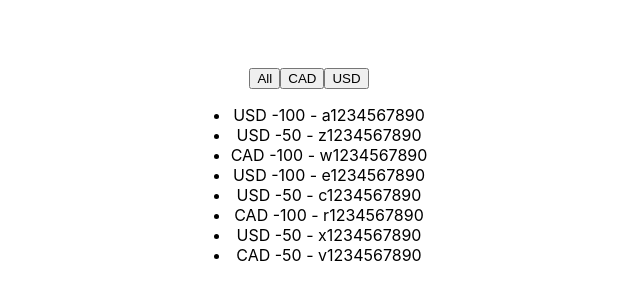
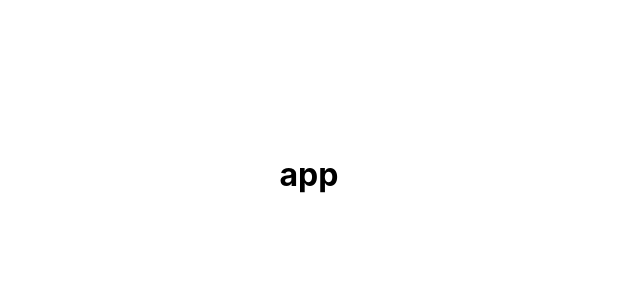
Before and after one commit to Odinokun/ca-microtasks, a React (Create React App) app: page / in a window 1280 px wide. Shown: the part 226-526 px from the top of the page, without its empty margins (331-971 px from the left). Built offline with nearby package versions, Linux system fonts and the light colour scheme.

Commit message:
Remove Btn and Money components; simplify App component structure

```diff
--- a/src/App.tsx
+++ b/src/App.tsx
@@ -1,55 +1,9 @@
-import { useState } from 'react';
 import './App.css';
-import { Money } from './components/Money';
-
-export type BanknotesType = 'USD' | 'CAD' | 'All';
-
-export type MoneyType = {
-  banknotes: BanknotesType;
-  value: number;
-  number: string;
-};
 
 function App() {
-  // const [money, setMoney] = useState<MoneyType[]>([
-  //   { banknotes: 'USD', value: 100, number: ' a1234567890' },
-  //   { banknotes: 'USD', value: 50, number: ' z1234567890' },
-  //   { banknotes: 'CAD', value: 100, number: ' w1234567890' },
-  //   { banknotes: 'USD', value: 100, number: ' e1234567890' },
-  //   { banknotes: 'USD', value: 50, number: ' c1234567890' },
-  //   { banknotes: 'CAD', value: 100, number: ' r1234567890' },
-  //   { banknotes: 'USD', value: 50, number: ' x1234567890' },
-  //   { banknotes: 'CAD', value: 50, number: ' v1234567890' },
-  // ]);
-  const money: MoneyType[] = [
-    { banknotes: 'USD', value: 100, number: ' a1234567890' },
-    { banknotes: 'USD', value: 50, number: ' z1234567890' },
-    { banknotes: 'CAD', value: 100, number: ' w1234567890' },
-    { banknotes: 'USD', value: 100, number: ' e1234567890' },
-    { banknotes: 'USD', value: 50, number: ' c1234567890' },
-    { banknotes: 'CAD', value: 100, number: ' r1234567890' },
-    { banknotes: 'USD', value: 50, number: ' x1234567890' },
-    { banknotes: 'CAD', value: 50, number: ' v1234567890' },
-  ];
-  const [filter, setFilter] = useState<BanknotesType>('All');
-
-  const filterMoney = (value: BanknotesType) => {
-    setFilter(value);
-  };
-
-  let currentMoney = money;
-  if (filter === 'USD') {
-    currentMoney = money.filter(item => item.banknotes === 'USD');
-  } else if (filter === 'CAD') {
-    currentMoney = money.filter(item => item.banknotes === 'CAD');
-  }
-
   return (
     <div className='App'>
-      <Money
-        currentMoney={currentMoney}
-        filterMoney={(value: BanknotesType) => filterMoney(value)}
-      />
+      <h1>app</h1>
     </div>
   );
 }
--- a/src/components/Btn.tsx
+++ /dev/null
@@ -1,10 +0,0 @@
-import { FC } from 'react';
-
-type PropsType = {
-  name: string;
-  callback: () => void;
-};
-
-export const Btn: FC<PropsType> = ({ name, callback }) => {
-  return <button onClick={callback}>{name}</button>;
-};
--- a/src/components/Money.tsx
+++ /dev/null
@@ -1,29 +0,0 @@
-import { FC } from 'react';
-import { Btn } from './Btn';
-import { BanknotesType, MoneyType } from '../App';
-
-type PropsType = {
-  currentMoney: MoneyType[];
-  filterMoney: (value: BanknotesType) => void;
-};
-
-export const Money: FC<PropsType> = ({ currentMoney, filterMoney }) => {
-  return (
-    <div>
-      <div>
-        <Btn name='All' callback={() => filterMoney('All')} />
-        <Btn name='CAD' callback={() => filterMoney('CAD')} />
-        <Btn name='USD' callback={() => filterMoney('USD')} />
-      </div>
-
-      <ul>
-        {currentMoney.map((item, index) => (
-          <li key={index}>
-            <span>{item.banknotes}</span> -<span>{item.value}</span> -
-            <span>{item.number}</span>
-          </li>
-        ))}
-      </ul>
-    </div>
-  );
-};
```
